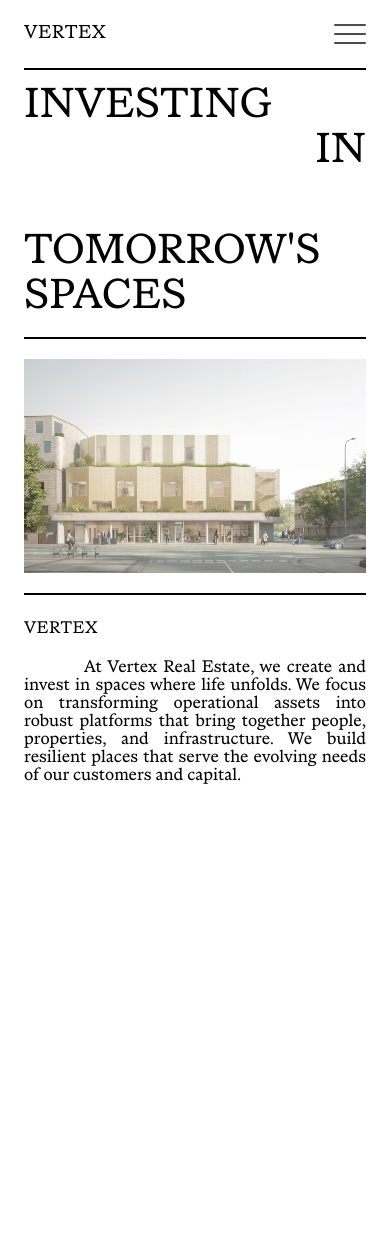
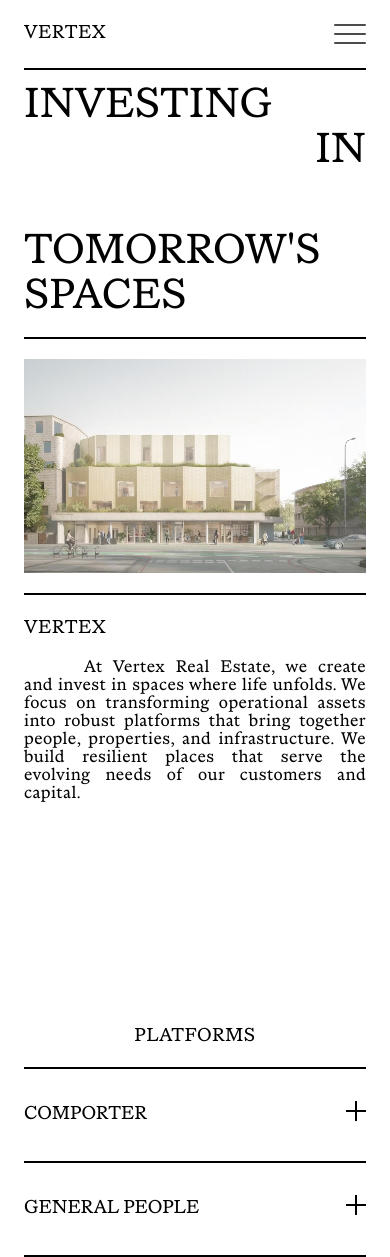
Before and after one commit to CleverCoder03/vertex, a Next.js app: page / in a window 390 px wide. Before the commit the page ends 844 px from the top, so only its background shows below. Built offline with nearby package versions, Linux system fonts and the light colour scheme.

Commit message:
made platforms section for mobile

```diff
--- /dev/null
+++ b/app/components/Accordion.tsx
@@ -0,0 +1,83 @@
+"use client";
+
+import { useState } from "react";
+import { platforms } from "../constant";
+
+
+const Accordion = () => {
+  // State to keep track of the currently open accordion item's ID.
+  // We initialize it to null, so all items are closed by default.
+  const [openId, setOpenId] = useState<number | null>(null);
+
+  // This function handles the click event on an accordion item.
+  const handleToggle = (id: number) => {
+    // If the clicked item is already open, close it by setting state to null.
+    // Otherwise, set the state to the ID of the clicked item.
+    setOpenId(openId === id ? null : id);
+  };
+
+  return (
+    <section className="mt-50">
+      <div className="text-xl font-ppneune-medium lg:flex">
+          <h1 className="mt-8 lg:mt-0 uppercase text-center font-abc-marist text-xl md:text-lg tracking-wide lg:ml-[12vw]">
+          Platforms
+        </h1>
+      </div>
+
+      <div className="border-t-2 border-black mt-4 text-xl font-ppneune-medium lg:ml-[14vw] lg:mt-30">
+        {platforms.map((item) => {
+          // Check if the current item is the one that's open
+          const isOpen = item.id === openId;
+
+          return (
+            <div
+              key={item.id}
+              className="py-8 lg:py-12 border-b-2 border-black cursor-pointer"
+              onClick={() => handleToggle(item.id)}
+              aria-expanded={isOpen}
+              aria-controls={`accordion-content-${item.id}`}
+            >
+              <div>
+                <div className="flex justify-between ">
+                  <div className="flex">
+                    <div className="hidden lg:block">{`0${item.id}`}</div>
+                    <div className="">
+                      <h1 className="uppercase text-xl font-abc-marist">{item.title}</h1>
+                      <div
+                        id={`accordion-content-${item.id}`}
+                        className={`grid transition-all duration-500 ease-in-out ${
+                          isOpen
+                            ? "grid-rows-[1fr] opacity-100"
+                            : "grid-rows-[0fr] opacity-0"
+                        }`}
+                      >
+                        <div className="overflow-hidden">
+                          <p className="pt-5 text-lg font-abc-marist leading-none">
+                            {item.desc}
+                          </p>
+                        </div>
+                      </div>
+                    </div>
+                  </div>
+                  {/* Plus/Minus Icon */}
+                  <div className="relative w-5 h-5 flex-shrink-0">
+                    {/* Horizontal line (always visible) */}
+                    <div className="w-full border h-px bg-black absolute top-1/2 -translate-y-1/2"></div>
+                    {/* Vertical line (rotates to become horizontal, forming a minus sign) */}
+                    <div
+                      className={`h-full border w-px bg-black absolute left-1/2 -translate-x-1/2 transition-transform duration-300 ease-in-out ${
+                        isOpen ? "rotate-90" : "rotate-0"
+                      }`}
+                    ></div>
+                  </div>
+                </div>
+              </div>
+            </div>
+          );
+        })}
+      </div>
+    </section>
+  );
+};
+
+export default Accordion
--- a/app/components/Hero.tsx
+++ b/app/components/Hero.tsx
@@ -28,9 +28,9 @@ const Hero = () => {
       </div>
 
       {/* Short Para */}
-      <div className="font-abc-marist text-lg py-5 lg:py-8">
-        <p className="uppercase tracking-wide">Vertex</p>
-        <p className="indent-15 leading-none mt-4 text-justify">
+      <div className="font-abc-marist md:text-lg tracking-wide py-5 lg:py-8">
+        <p className="uppercase tracking-wide text-xl">Vertex</p>
+        <p className="indent-15 leading-none mt-4 text-justify text-lg">
           At Vertex Real Estate, we create and invest in spaces where life
           unfolds. We focus on transforming operational assets into robust
           platforms that bring together people, properties, and infrastructure.
--- /dev/null
+++ b/app/constant/index.ts
@@ -0,0 +1,68 @@
+export interface ImageItem {
+  id: string;
+  src: string;
+}
+
+export interface Platform {
+  id: number;
+  title: string;
+  desc: string;
+  images: ImageItem[];
+}
+
+export const platforms: Platform[] = [
+    {
+        id: 1,
+        title: "Comporter",
+        desc: "A high-impact, sustainable portfolio of self-storage buildings built for businesses of tomorrow.",
+        images: [
+            {
+                id: "1",
+                src: ""
+            },
+            {
+                id: "2",
+                src: ""
+            },
+            {
+                id: "3",
+                src: ""
+            },
+            {
+                id: "4",
+                src: ""
+            },
+            {
+                id: "5",
+                src: ""
+            },
+        ]
+    },
+    {
+        id: 2,
+        title: "General People",
+        desc: "An award-winning, 500,000 sq. ft. serviced office platform that prioritises social impact.",
+        images: [
+            {
+                id: "1",
+                src: ""
+            },
+            {
+                id: "2",
+                src: ""
+            },
+            {
+                id: "3",
+                src: ""
+            },
+            {
+                id: "4",
+                src: ""
+            },
+            {
+                id: "5",
+                src: ""
+            },
+        ]
+    },
+]
--- a/app/page.tsx
+++ b/app/page.tsx
@@ -4,6 +4,7 @@ import { useState } from "react";
 import Loader from "./components/Loader";
 import Navbar from "./components/Navbar";
 import Hero from "./components/Hero";
+import Accordion from "./components/Accordion";
 
 export default function Home() {
   const [loaded, setLoaded] = useState(false);
@@ -16,6 +17,7 @@ export default function Home() {
         <div className="px-6 md:px-10 lg:px-15">
           <Navbar />
           <Hero />
+          <Accordion />
         </div>
       )}
     </>
```
